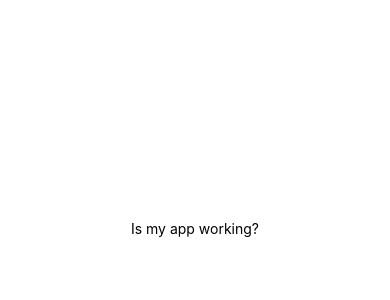
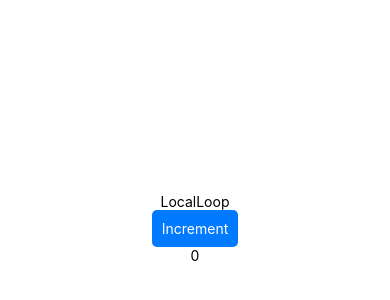
Before and after one commit to AEVegaEngineer/LocalLoop-App, a React Native app: screen / in a window 390 px wide. Shown: the part 194-494 px from the top of the page. Built offline with nearby package versions, Linux system fonts and the light colour scheme.

Commit message:
feat: :sparkles: created a sample button component with a test suite for the App and Button components

```diff
--- a/App.tsx
+++ b/App.tsx
@@ -2,12 +2,19 @@ import React from "react";
 import { StatusBar } from "expo-status-bar";
 import { StyleSheet, Text, View } from "react-native";
 import "react-native-reanimated";
+import { Button } from "./src/components/Button";
 
 export default function App() {
+  const [counter, setCounter] = React.useState(0);
+  const increment = () => {
+    setCounter((prev) => prev + 1);
+  };
   return (
     <View style={styles.container}>
-      <Text>Is my app working?</Text>
+      <Text>LocalLoop</Text>
       <StatusBar style="auto" />
+      <Button title="Increment" onPress={increment} />
+      <Text>{counter}</Text>
     </View>
   );
 }
--- /dev/null
+++ b/jest.setup.js
@@ -0,0 +1,6 @@
+import "react-native-reanimated";
+
+// Mock expo-status-bar
+jest.mock("expo-status-bar", () => ({
+  StatusBar: () => "StatusBar",
+}));
--- a/package.json
+++ b/package.json
@@ -6,7 +6,9 @@
     "start": "expo start",
     "android": "expo run:android",
     "ios": "expo run:ios",
-    "web": "expo start --web"
+    "web": "expo start --web",
+    "test": "jest",
+    "test:watch": "jest --watch"
   },
   "dependencies": {
     "@react-native-community/netinfo": "11.4.1",
@@ -36,6 +38,7 @@
     "@babel/core": "^7.25.2",
     "@testing-library/jest-native": "^5.4.3",
     "@testing-library/react-native": "^13.2.0",
+    "@types/jest": "^29.5.14",
     "@types/react": "~19.0.10",
     "babel-jest": "^29.7.0",
     "jest": "^29.7.0",
--- /dev/null
+++ b/src/components/Button.tsx
@@ -0,0 +1,25 @@
+import React from "react";
+import { TouchableOpacity, Text, StyleSheet } from "react-native";
+
+interface ButtonProps {
+  title: string;
+  onPress: () => void;
+}
+
+export const Button = ({ title, onPress }: ButtonProps) => (
+  <TouchableOpacity style={styles.button} onPress={onPress}>
+    <Text style={styles.text}>{title}</Text>
+  </TouchableOpacity>
+);
+
+const styles = StyleSheet.create({
+  button: {
+    backgroundColor: "#007AFF",
+    padding: 10,
+    borderRadius: 5,
+  },
+  text: {
+    color: "white",
+    textAlign: "center",
+  },
+});
```
Also changed, not shown: jest.config.js (added, +9 -0 lines), 2 other files (tests, documents, lock files or other folders).
